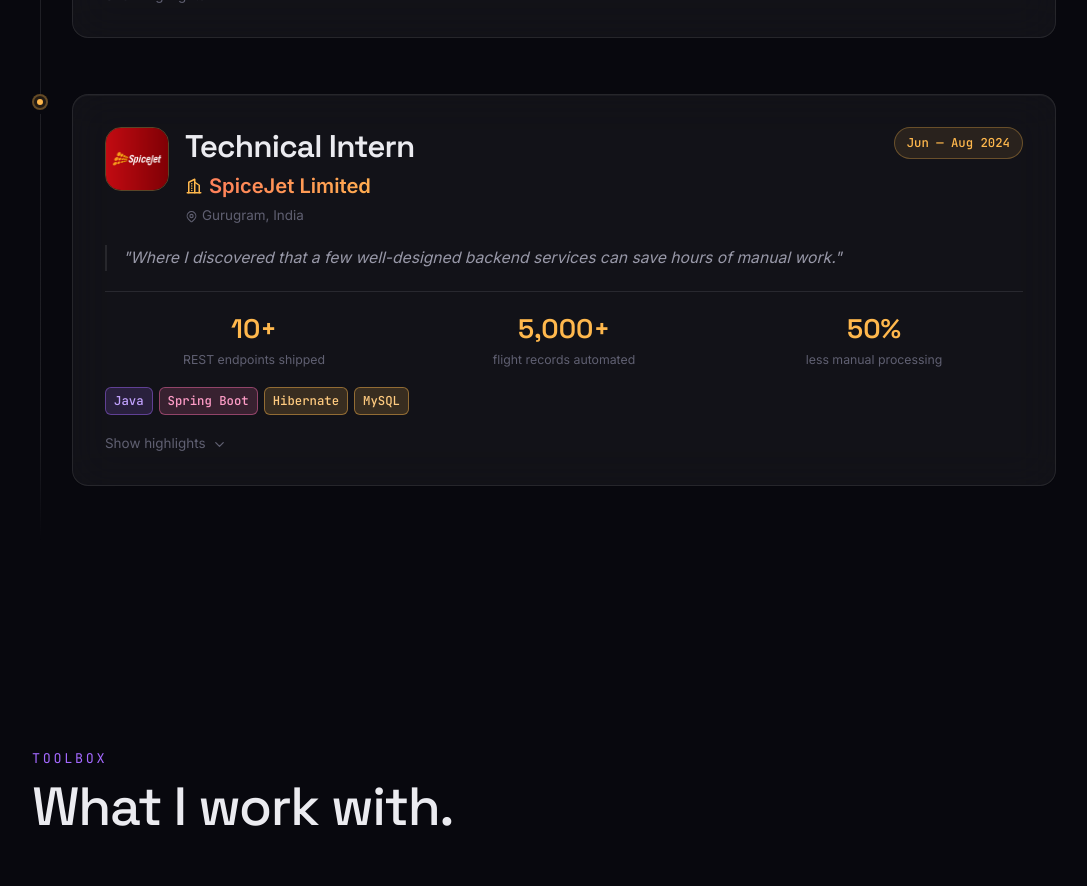
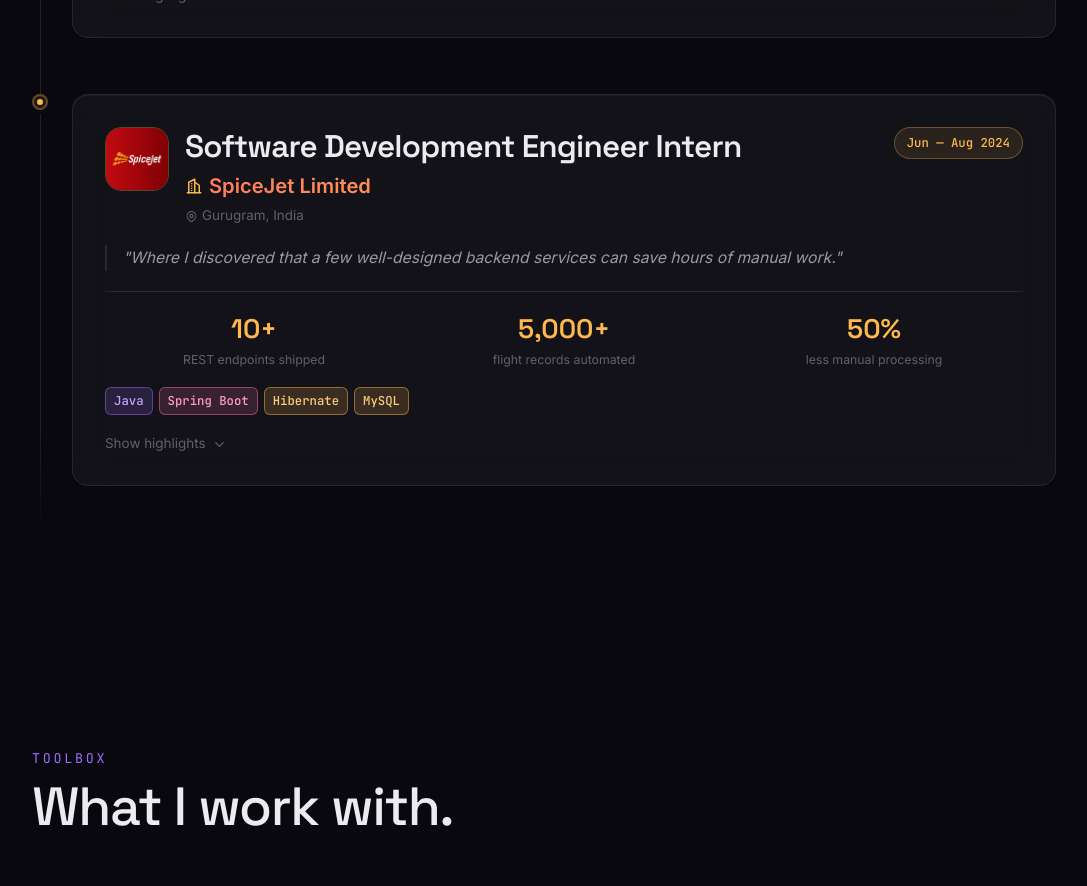
Before and after one commit to Rishav9911/Rishav-Portfolio, a React (Vite) app: page / in a window 1280 px wide. Shown: the part 5100-5986 px from the top of the page, without its empty margins (96-1183 px from the left). Built offline with nearby package versions, Linux system fonts and the light colour scheme; a web font is replaced by a local one.

Commit message:
Update role for SpiceJet experience entry

```diff
--- a/src/data/experience.js
+++ b/src/data/experience.js
@@ -54,7 +54,7 @@ export const experience = [
   {
     id: "spicejet",
     company: "SpiceJet Limited",
-    role: "Technical Intern",
+    role: "Software Development Engineer Intern",
     location: "Gurugram, India",
     duration: "Jun — Aug 2024",
     current: false,
```
